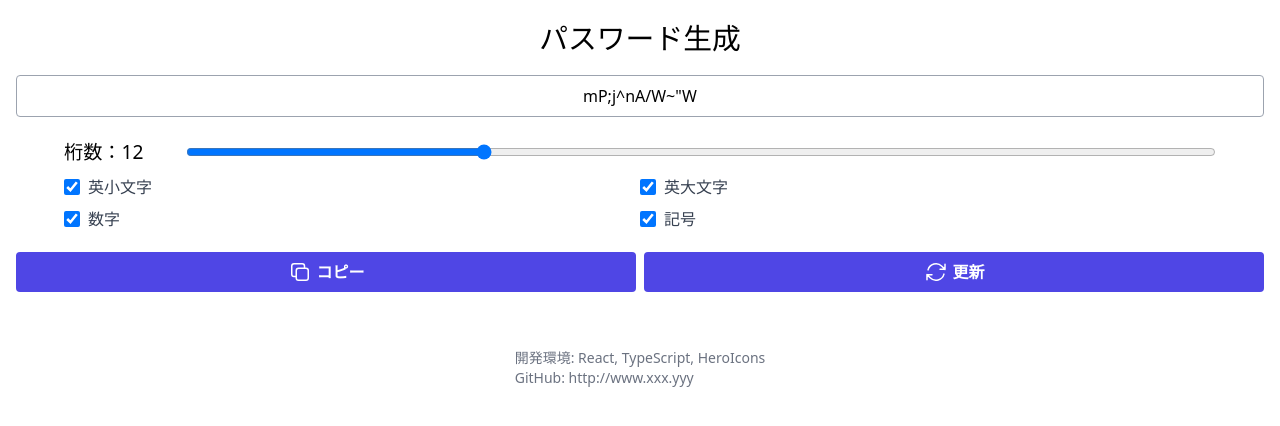
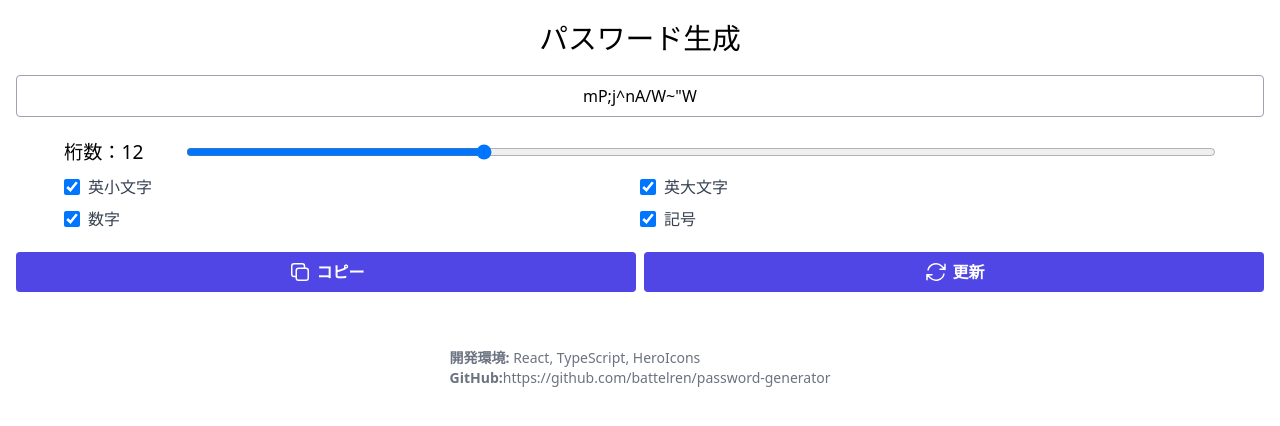
Before and after one commit to battelren/password-generator, a React (Vite) app: page / in a window 1280 px wide. Shown: the top 426 px of the page. Built offline with nearby package versions, Linux system fonts and the light colour scheme.

Commit message:
Footer修正

```diff
--- a/src/components/Footer.tsx
+++ b/src/components/Footer.tsx
@@ -1,10 +1,15 @@
+const repoUrl = "https://github.com/battelren/password-generator"
+
 const Footer: React.FC = () => {
   return (
     <div className="flex justify-center mt-10">
       <p className="text-gray-500 text-sm font-medium">
-        開発環境: React, TypeScript, HeroIcons
+        <span className="font-bold">開発環境:</span> React, TypeScript, HeroIcons
         <br />
-        GitHub: <a href="http://www.xxx.yyy">http://www.xxx.yyy</a>
+        <span className="font-bold">GitHub:</span>
+        <a href={repoUrl} target="_blank" rel="noopener noreferrer">
+          {repoUrl}
+        </a>
       </p>
     </div>
   )
```
